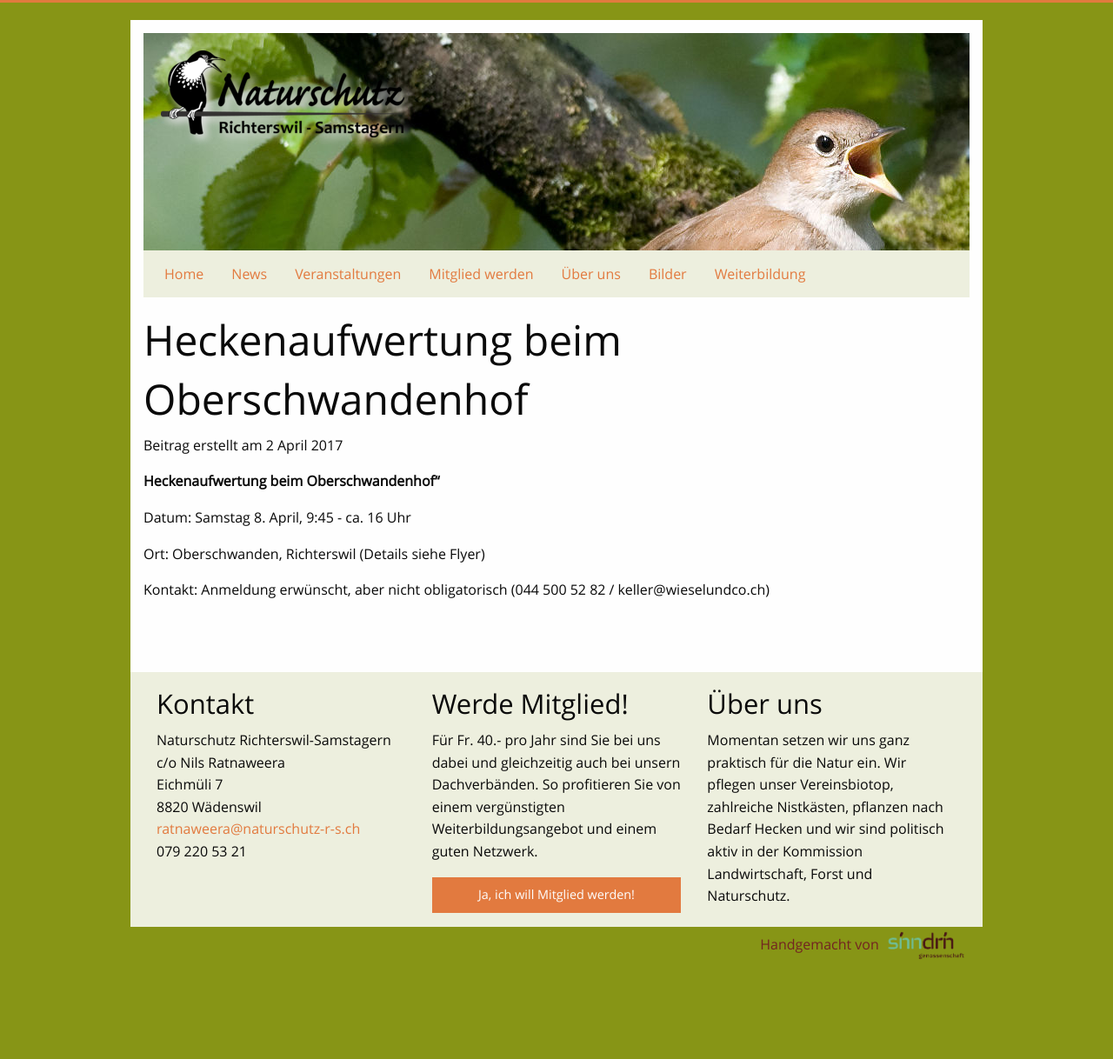
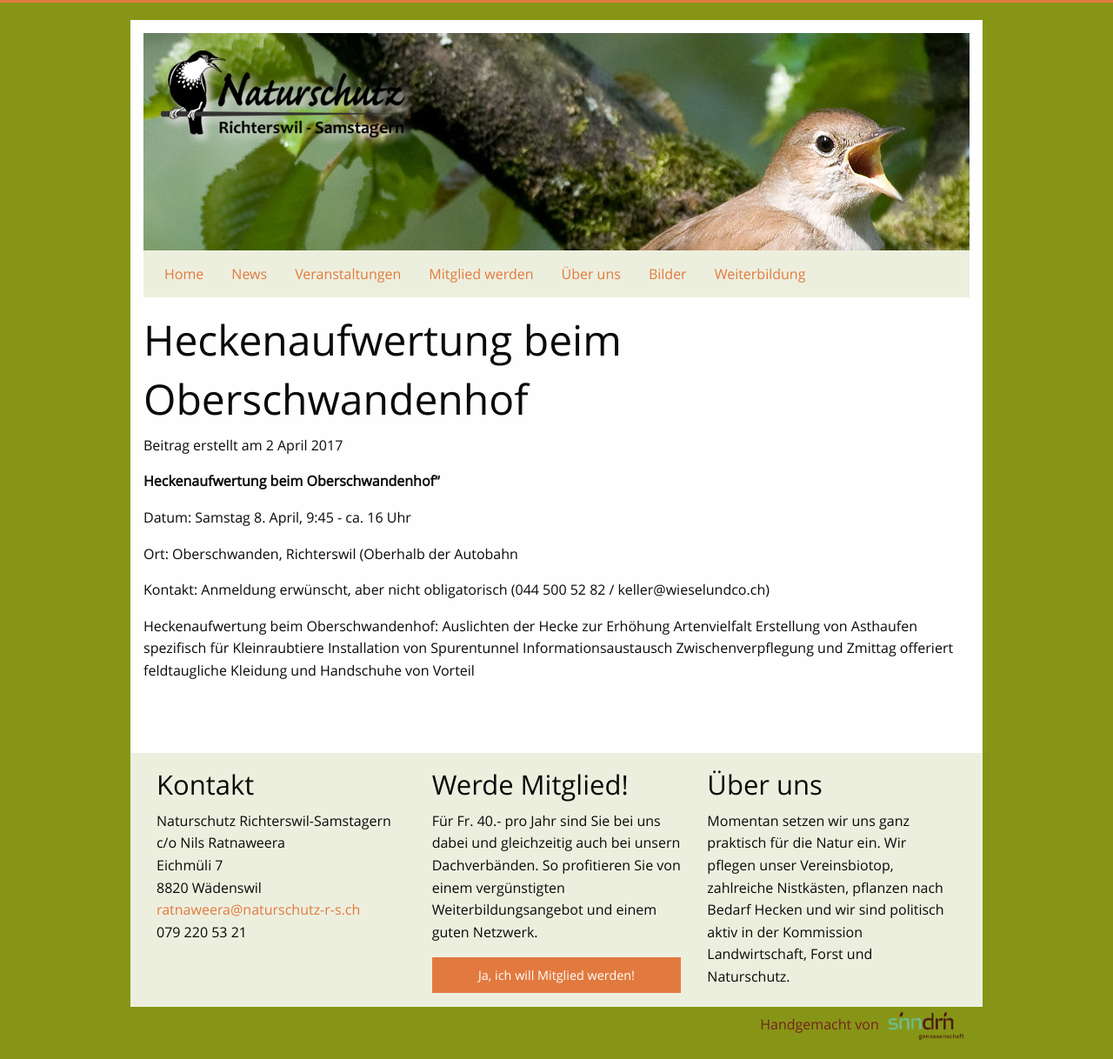
Before and after one commit to Naturschutz-Richterswil-Samstagern/Naturschutz-Richterswil-Samstagern.github.io, a Jekyll site: the page built from _posts/news/2017-04-02-heckenaufwertung.md, in a window 1280 px wide. Shown: the whole page at 87% size. Built offline with Jekyll 4.4.1, drawn with Linux system fonts in a browser that asks for light colours; before the commit the page ends 1125 px from its top, so only the background shows below that.

Commit message:
Update 2017-04-02-heckenaufwertung.md

```diff
--- a/_posts/news/2017-04-02-heckenaufwertung.md
+++ b/_posts/news/2017-04-02-heckenaufwertung.md
@@ -12,7 +12,15 @@ tagline: Heckenaufwertung beim Oberschwandenhof
 
 Datum: Samstag 8. April, 9:45 - ca. 16 Uhr
 
-Ort:   Oberschwanden, Richterswil (Details siehe Flyer)
+Ort:   Oberschwanden, Richterswil (Oberhalb der Autobahn
 
 Kontakt: Anmeldung erwünscht, aber nicht obligatorisch
 (044 500 52 82 / keller@wieselundco.ch)
+
+Heckenaufwertung beim Oberschwandenhof:
+ Auslichten der Hecke zur Erhöhung Artenvielfalt
+ Erstellung von Asthaufen spezifisch für Kleinraubtiere
+ Installation von Spurentunnel
+ Informationsaustausch
+ Zwischenverpflegung und Zmittag offeriert
+ feldtaugliche Kleidung und Handschuhe von Vorteil
```
